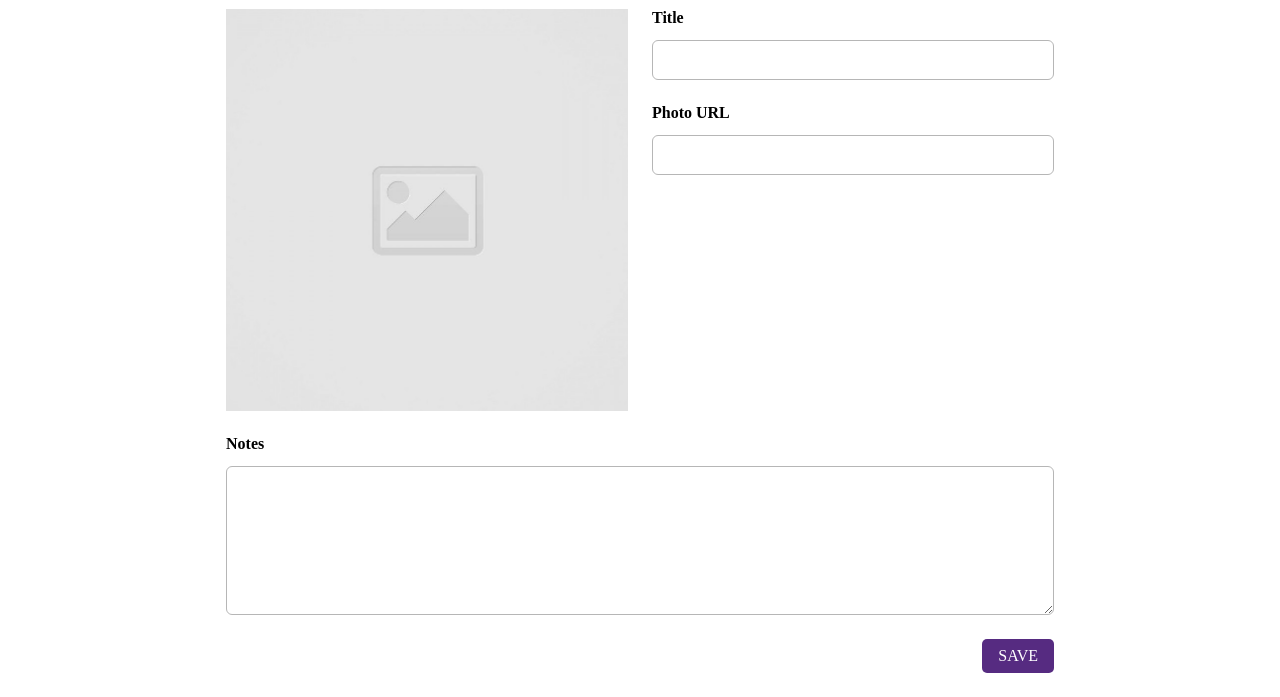
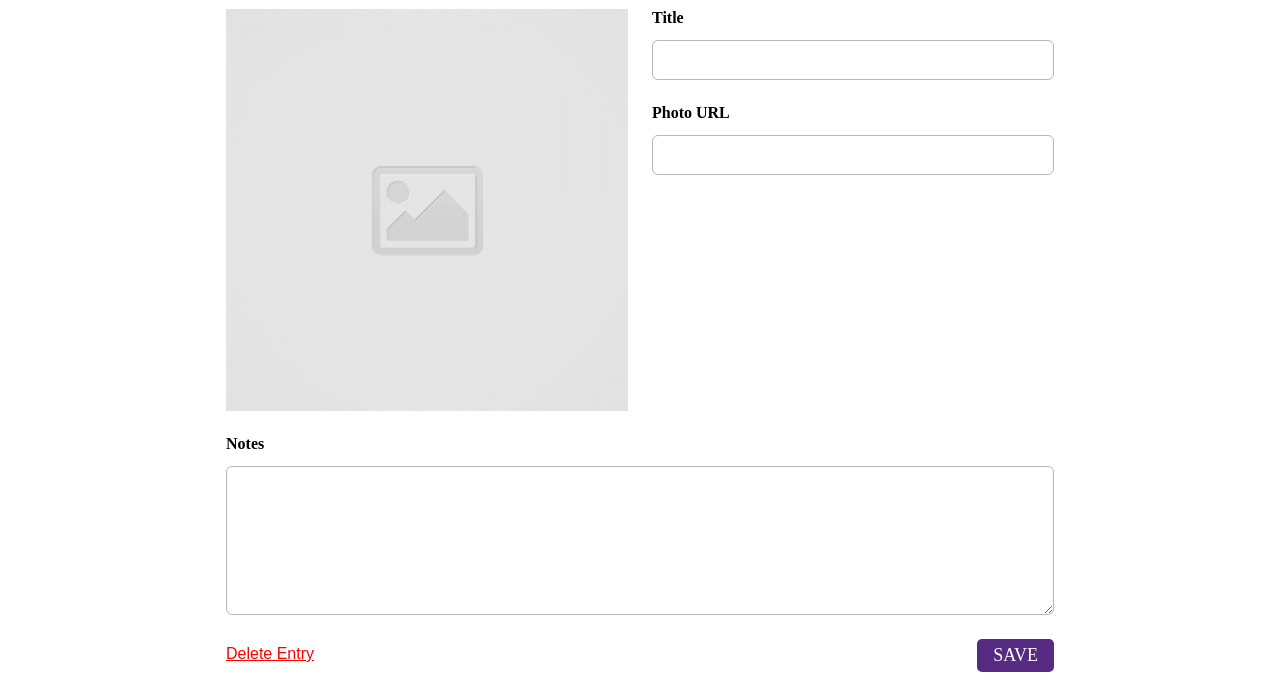
Before and after one commit to ajkim19/code-journal, a website: page index.html in a window 1280 px wide. Shown: the part 132-829 px from the top of the page. Drawn offline with Linux system fonts and the light colour scheme; a web font is replaced by a local one.

Commit message:
Add a button to the entry form with the text Delete Entry which is only visible when an entry is currently being edited #4

```diff
--- a/css/styles.css
+++ b/css/styles.css
@@ -110,11 +110,24 @@ ul {
   display: none;
 }
 
+.delete-save {
+  width: 100%;
+  justify-content: space-between;
+}
+
+.delete-entry {
+  width: auto;
+  font-family: sans-serif;
+  font-size: 16px;
+  color: red;
+  align-self: start;
+}
+
 .save-btn {
   width: auto;
-  padding: 0.5em 1em;
+  padding: 6px 16px;
   margin-bottom: 24px;
-  font-size: 16px;
+  font-size: 18px;
   color: white;
   background-color: #562b81;
   border-radius: 5px;
--- a/index.html
+++ b/index.html
@@ -51,7 +51,10 @@
           <div class="row column-full notes-save">
             <label for="notes">Notes</label><br />
             <textarea name="notes" id="notes"></textarea><br />
-            <button class="save-btn">SAVE</button>
+            <div class="row delete-save">
+              <a href="" class="delete-entry">Delete Entry</a>
+              <button class="save-btn">SAVE</button>
+            </div>
           </div>
         </form>
       </div>
```
